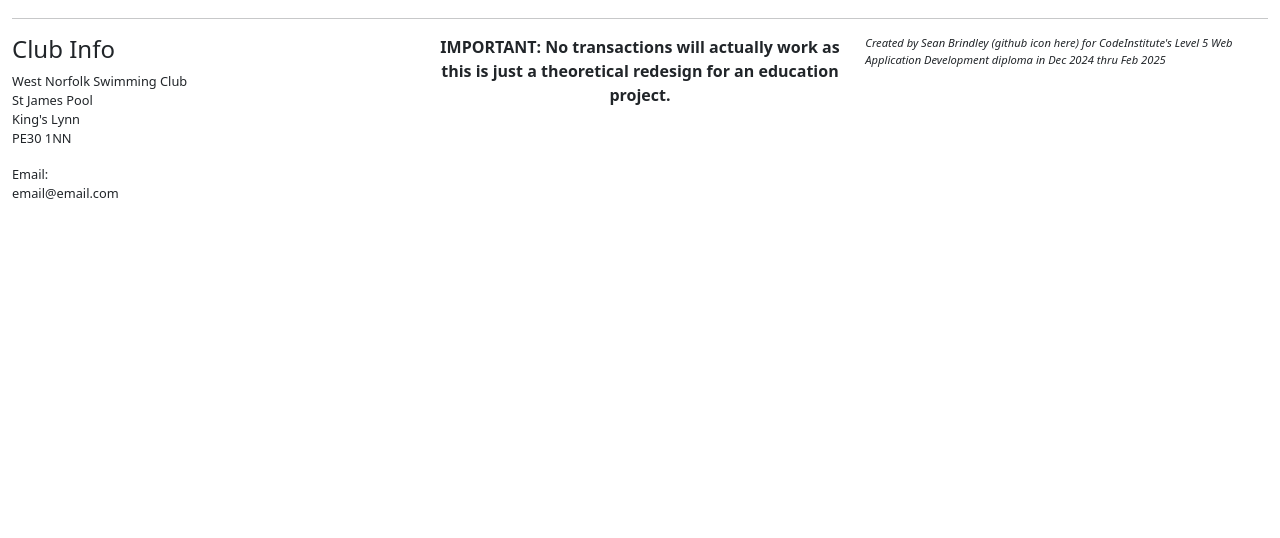
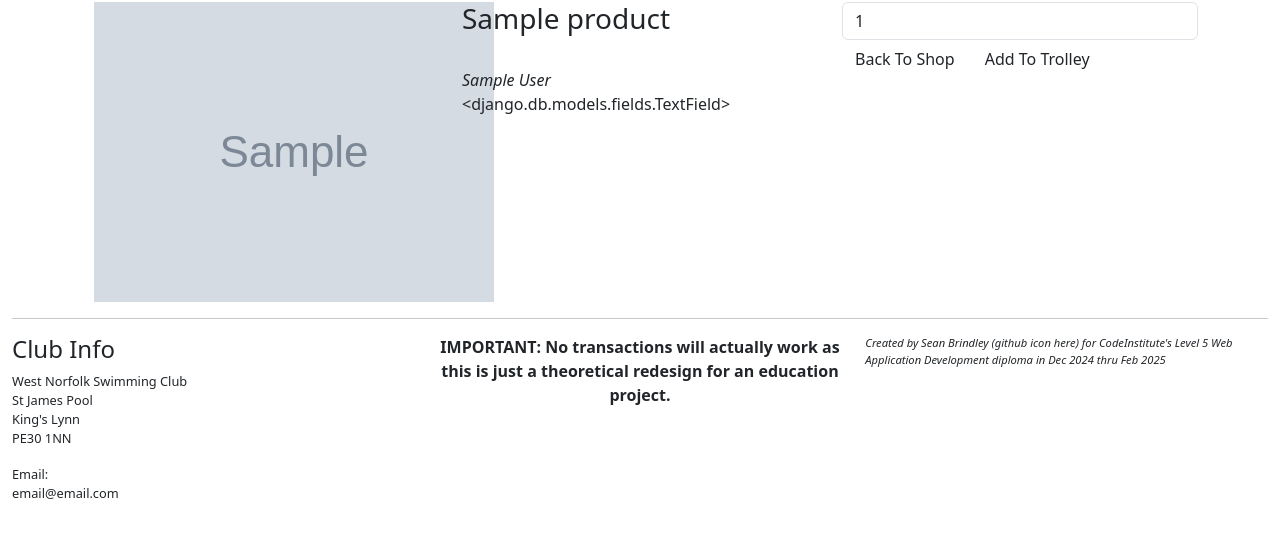
Before and after one commit to seanbrindley17/milestone-project-4, a Django app: page /1 in a window 1280 px wide. Shown: the part 162-700 px from the top of the page. Run offline with Django 5.2, Linux system fonts and the light colour scheme; tables that the repository leaves empty hold one stand-in row (values such as "Sample post"); grey boxes marked "Sample" are stand-in pictures; some libraries are stand-ins or nearby versions.

Commit message:
Add basic layout for product detail page for when user clicks on a product

```diff
--- a/home/templates/home/product_detail.html
+++ b/home/templates/home/product_detail.html
@@ -12,5 +12,55 @@
 {% endblock %}
 
 {% block content %}
-
+<div class="container">
+    <div class="row">
+        <div class="col col-sm-4">
+            <div class="container">
+                <img src="{{ product.image }}" alt="{{ product.name }}">
+            </div>
+        </div>
+        <div class="col-6 col-sm-4">
+            <h3>{{ product.name }}</h3>
+            <br>
+            <em>{{ product.category.display_name }}</em>
+            <br>
+            <p>{{ product.description }}</p>
+        </div>
+        <div class="col-6 col-sm-4">
+            <form action="" method="">
+                {% csrf_token %}
+                <!-- If statement to display sizes if product has sizes -->
+                {% with product.has_sizes as sizes %}
+                {% if sizes %}
+                    <div class="col-12">
+                    <select id="product-size" name="product-size" class="form-select" aria-label="select-size">
+                        <option selected>Choose Size:</option>
+                        <option value="extra-small">XS</option>
+                        <option value="small">S</option>
+                        <option value="medium">M</option>
+                        <option value="large">L</option>
+                        <option value="extra-large">XL</option>
+                    </select>
+                    </div>
+                {% endif %}
+                <!-- Product Quantity -->
+                <div class="col-12">
+                    <input type="number" class="form-control quantity-input" name="product-quantity" value="1" min="1" max="99">
+                </div>
+                <!-- Add to trolley and go back buttons -->
+                 <div class="col-12">
+                    <!-- Go Back -->
+                    <a href="{% url 'home' %}" class="btn">
+                        Back To Shop
+                    </a>
+                    <!-- Add To Trolley -->
+                    <input type="submit" class="btn" name="" value="Add To Trolley">
+                 </div>
+                 <!-- Hidden input to send user to Product detail page of product just added -->
+                 <input type="hidden" name="redirect-url" value="{{ request.path }}">
+                 {% endwith %}
+            </form>
+        </div>
+    </div>
+</div>
 {% endblock %}
```
